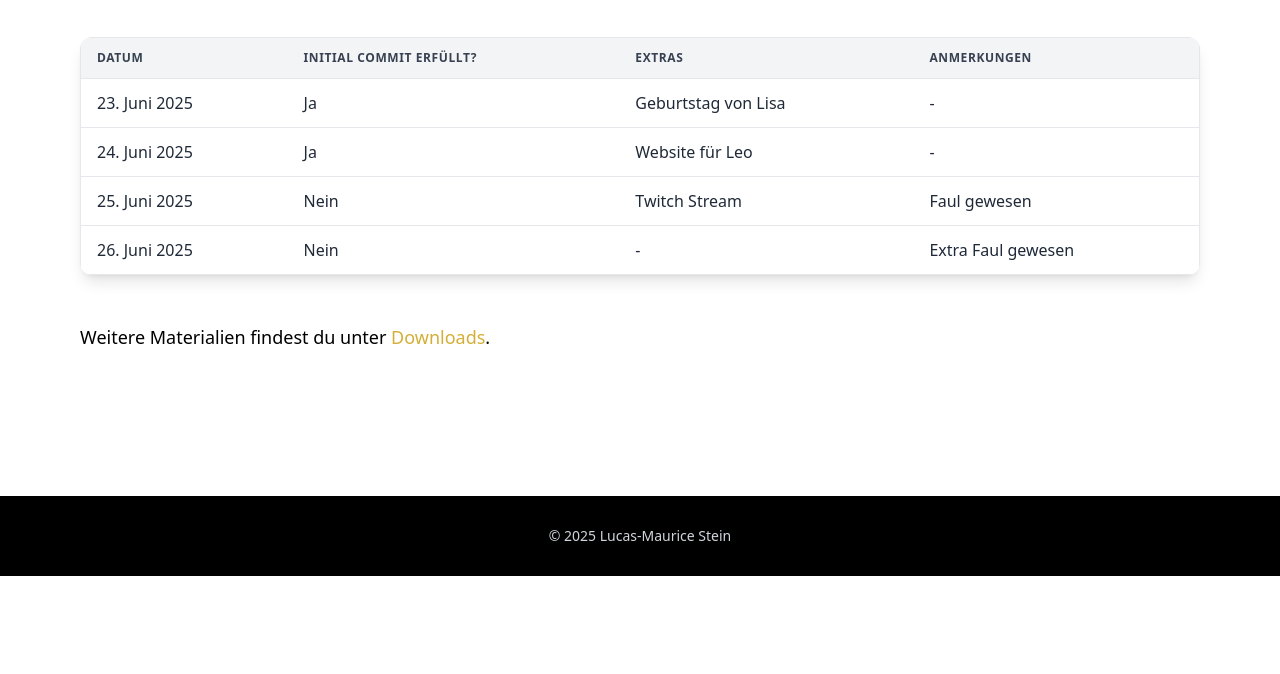
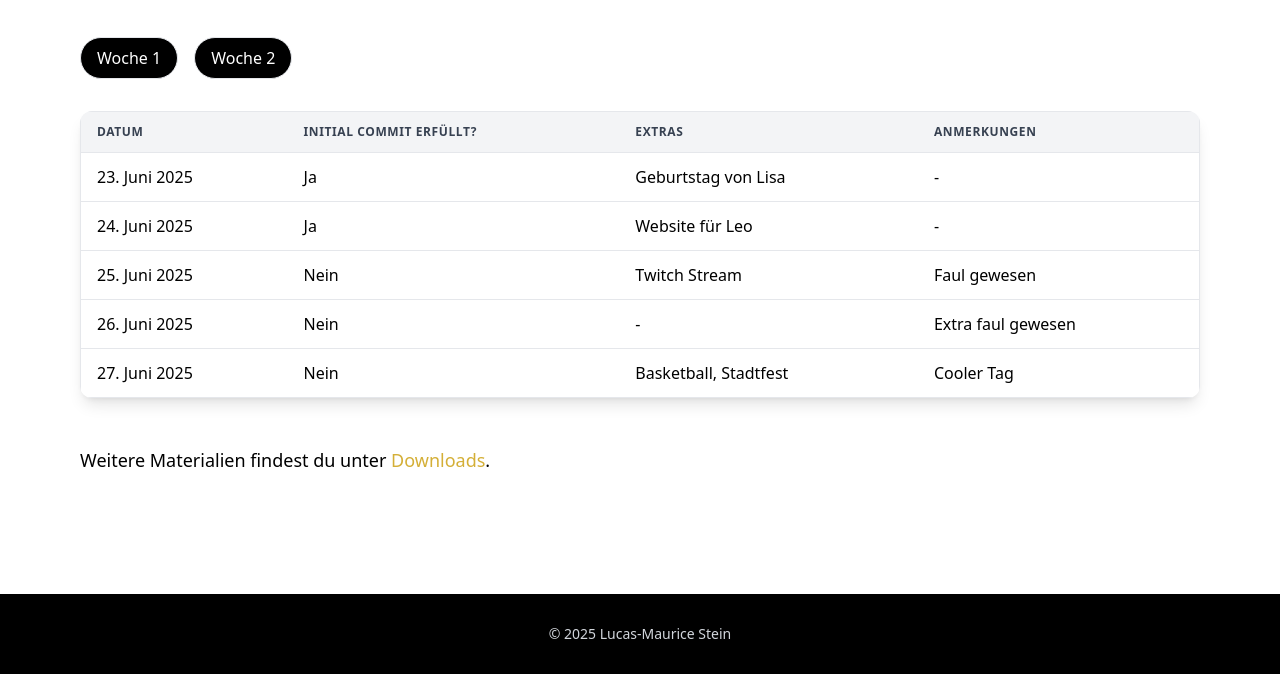
Before and after one commit to Lucas-MStein/asap, a website built with Vite: page daily.html in a window 1280 px wide. Shown: the part 224-898 px from the top of the page. Before the commit the page ends 800 px from the top, so only its background shows below. Built offline with nearby package versions, Linux system fonts and the light colour scheme.

Commit message:
updated daily

```diff
--- a/daily.html
+++ b/daily.html
@@ -2,7 +2,7 @@
 <html lang="de">
 <head>
   <meta charset="UTF-8" />
-  <meta name="viewport" content="width=device-width, initial-scale=1.0" />
+  <meta name="viewport" content="width=device-width, initial-scale=1.0"/>
   <title>Daily Commits</title>
   <link rel="stylesheet" href="/style.css" />
   <link rel="icon" href="/img/asap-logo.png" />
@@ -23,51 +23,87 @@
 <!-- Content -->
 <main class="flex-1 py-20 px-4 md:px-20">
   <div class="max-w-6xl mx-auto">
-
-    <!-- Intro -->
     <h1 class="text-4xl font-extrabold tracking-tight mb-4">Daily Commits</h1>
     <p class="text-lg leading-relaxed mb-10">
       Tägliche Fortschritte ab dem offiziellen Projektstart am <strong class="text-[#d4af37]">23. Juni 2025</strong>.
     </p>
 
-    <!-- Tabelle -->
+    <!-- Woche Buttons -->
+    <div class="flex space-x-4 mb-8">
+      <button onclick="showWeek(1)" class="px-4 py-2 border rounded-full bg-black text-white hover:bg-[#d4af37] hover:text-black transition">Woche 1</button>
+      <button onclick="showWeek(2)" class="px-4 py-2 border rounded-full bg-black text-white hover:bg-[#d4af37] hover:text-black transition">Woche 2</button>
+    </div>
+
+    <!-- Tabellen -->
+    <div id="week-1" class="week-table">
       <div class="overflow-x-auto bg-white shadow-lg rounded-xl">
         <table class="min-w-full text-left border border-gray-200 text-sm md:text-base">
           <thead class="bg-gray-100 text-gray-700 uppercase text-xs font-semibold tracking-wider">
           <tr>
-          <th class="px-4 py-3 border-b border-gray-200">Datum</th>
-          <th class="px-4 py-3 border-b border-gray-200">Initial Commit erfüllt?</th>
-          <th class="px-4 py-3 border-b border-gray-200">Extras</th>
-          <th class="px-4 py-3 border-b border-gray-200">Anmerkungen</th>
+            <th class="px-4 py-3 border-b">Datum</th>
+            <th class="px-4 py-3 border-b">Initial Commit erfüllt?</th>
+            <th class="px-4 py-3 border-b">Extras</th>
+            <th class="px-4 py-3 border-b">Anmerkungen</th>
           </tr>
           </thead>
-        <tbody class="text-gray-800">
+          <tbody>
           <tr class="hover:bg-gray-50">
-          <td class="px-4 py-3 border-b border-gray-200">23. Juni 2025</td>
-          <td class="px-4 py-3 border-b border-gray-200">Ja</td>
-          <td class="px-4 py-3 border-b border-gray-200">Geburtstag von Lisa</td>
-          <td class="px-4 py-3 border-b border-gray-200">-</td>
+            <td class="px-4 py-3 border-b">23. Juni 2025</td>
+            <td class="px-4 py-3 border-b">Ja</td>
+            <td class="px-4 py-3 border-b">Geburtstag von Lisa</td>
+            <td class="px-4 py-3 border-b">-</td>
           </tr>
           <tr class="hover:bg-gray-50">
-          <td class="px-4 py-3 border-b border-gray-200">24. Juni 2025</td>
-          <td class="px-4 py-3 border-b border-gray-200">Ja</td>
-          <td class="px-4 py-3 border-b border-gray-200">Website für Leo</td>
-          <td class="px-4 py-3 border-b border-gray-200">-</td>
+            <td class="px-4 py-3 border-b">24. Juni 2025</td>
+            <td class="px-4 py-3 border-b">Ja</td>
+            <td class="px-4 py-3 border-b">Website für Leo</td>
+            <td class="px-4 py-3 border-b">-</td>
           </tr>
           <tr class="hover:bg-gray-50">
-          <td class="px-4 py-3 border-b border-gray-200">25. Juni 2025</td>
-          <td class="px-4 py-3 border-b border-gray-200">Nein</td>
-          <td class="px-4 py-3 border-b border-gray-200">Twitch Stream</td>
-          <td class="px-4 py-3 border-b border-gray-200">Faul gewesen</td>
+            <td class="px-4 py-3 border-b">25. Juni 2025</td>
+            <td class="px-4 py-3 border-b">Nein</td>
+            <td class="px-4 py-3 border-b">Twitch Stream</td>
+            <td class="px-4 py-3 border-b">Faul gewesen</td>
           </tr>
           <tr class="hover:bg-gray-50">
-          <td class="px-4 py-3 border-b border-gray-200">26. Juni 2025</td>
-          <td class="px-4 py-3 border-b border-gray-200">Nein</td>
-          <td class="px-4 py-3 border-b border-gray-200">-</td>
-          <td class="px-4 py-3 border-b border-gray-200">Extra Faul gewesen</td>
+            <td class="px-4 py-3 border-b">26. Juni 2025</td>
+            <td class="px-4 py-3 border-b">Nein</td>
+            <td class="px-4 py-3 border-b">-</td>
+            <td class="px-4 py-3 border-b">Extra faul gewesen</td>
+          </tr>
+          <tr class="hover:bg-gray-50">
+            <td class="px-4 py-3 border-b">27. Juni 2025</td>
+            <td class="px-4 py-3 border-b">Nein</td>
+            <td class="px-4 py-3 border-b">Basketball, Stadtfest</td>
+            <td class="px-4 py-3 border-b">Cooler Tag</td>
           </tr>
           </tbody>
         </table>
+      </div>
+    </div>
+
+    <div id="week-2" class="week-table hidden">
+      <div class="overflow-x-auto bg-white shadow-lg rounded-xl">
+        <table class="min-w-full text-left border border-gray-200 text-sm md:text-base">
+          <thead class="bg-gray-100 text-gray-700 uppercase text-xs font-semibold tracking-wider">
+          <tr>
+            <th class="px-4 py-3 border-b">Datum</th>
+            <th class="px-4 py-3 border-b">Initial Commit erfüllt?</th>
+            <th class="px-4 py-3 border-b">Extras</th>
+            <th class="px-4 py-3 border-b">Anmerkungen</th>
+          </tr>
+          </thead>
+          <tbody>
+          <tr class="hover:bg-gray-50">
+            <td class="px-4 py-3 border-b">30. Juni 2025</td>
+            <td class="px-4 py-3 border-b">-</td>
+            <td class="px-4 py-3 border-b">-</td>
+            <td class="px-4 py-3 border-b">-</td>
+          </tr>
+          <!-- Weitere Einträge für die zweite Woche -->
+          </tbody>
+        </table>
+      </div>
     </div>
 
     <!-- Hinweis -->
@@ -84,5 +120,13 @@
   </div>
 </footer>
 
+<!-- JS für Slider -->
+<script>
+  function showWeek(week) {
+    document.querySelectorAll('.week-table').forEach(table => table.classList.add('hidden'));
+    document.getElementById(`week-${week}`).classList.remove('hidden');
+  }
+</script>
+
 </body>
 </html>
```
Lines whose indentation alone changed are shown as unchanged.
